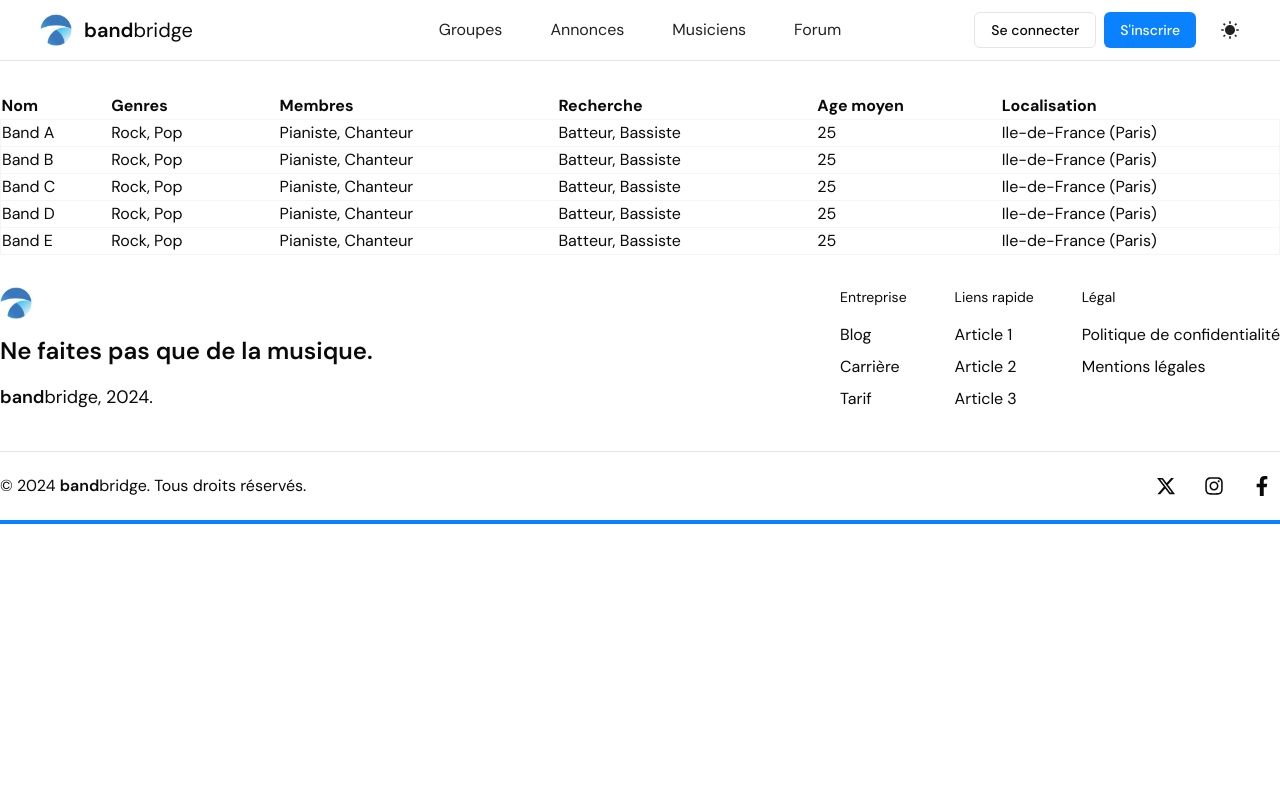
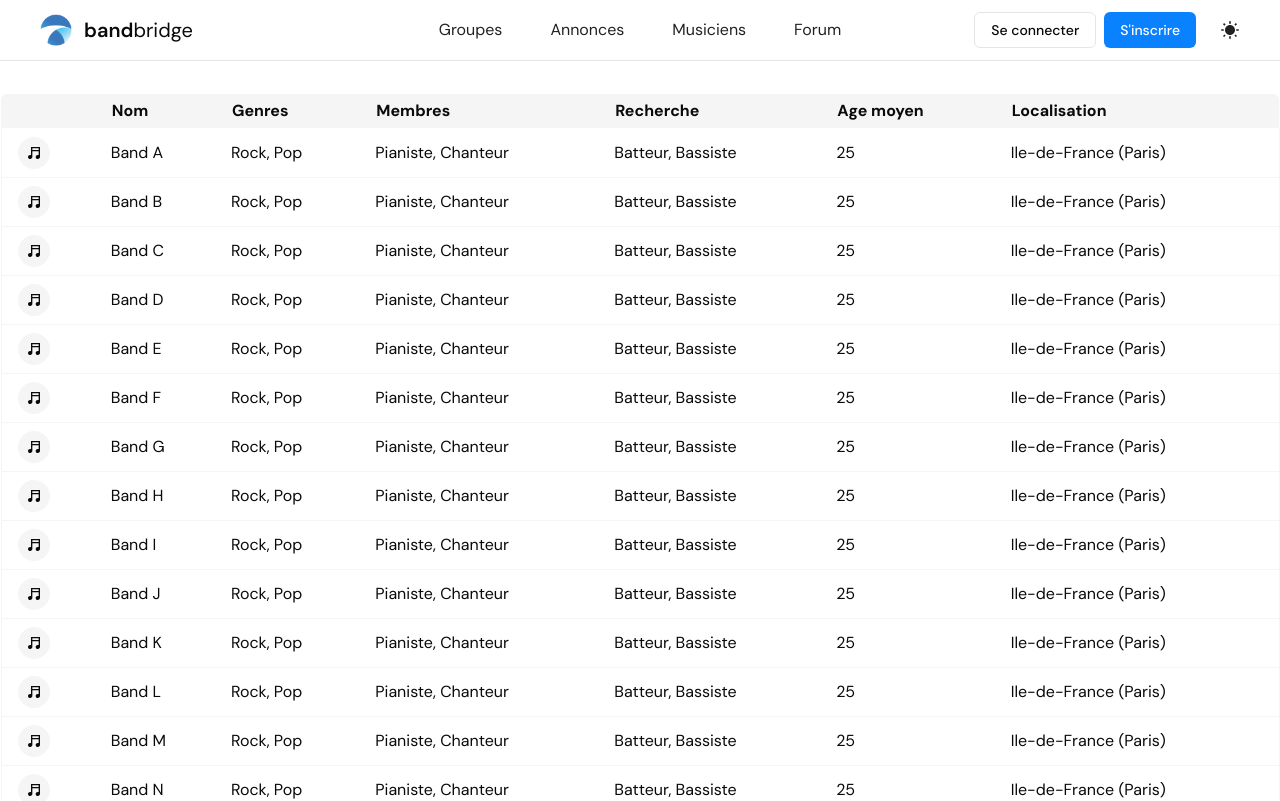
Before and after one commit to maxess3/bandbridge, a Next.js app in the folder client/: page /ads in a window 1280 px wide. Shown: the top 801 px of the page. Built offline with nearby package versions, Linux system fonts and the light colour scheme.

Commit message:
Update table

```diff
--- a/client/app/data.js
+++ b/client/app/data.js
@@ -1,5 +1,6 @@
 export const DATA = [
     {
+        bandImage: "image",
         bandName: "Band A",
         genres: ["Rock", "Pop"],
         bandSize: ["Pianiste", "Chanteur"],
@@ -8,6 +9,7 @@ export const DATA = [
         location: "Ile-de-France (Paris)",
     },
     {
+        bandImage: "image",
         bandName: "Band B",
         genres: ["Rock", "Pop"],
         bandSize: ["Pianiste", "Chanteur"],
@@ -16,6 +18,7 @@ export const DATA = [
         location: "Ile-de-France (Paris)",
     },
     {
+        bandImage: "image",
         bandName: "Band C",
         genres: ["Rock", "Pop"],
         bandSize: ["Pianiste", "Chanteur"],
@@ -24,6 +27,7 @@ export const DATA = [
         location: "Ile-de-France (Paris)",
     },
     {
+        bandImage: "image",
         bandName: "Band D",
         genres: ["Rock", "Pop"],
         bandSize: ["Pianiste", "Chanteur"],
@@ -32,6 +36,7 @@ export const DATA = [
         location: "Ile-de-France (Paris)",
     },
     {
+        bandImage: "image",
         bandName: "Band E",
         genres: ["Rock", "Pop"],
         bandSize: ["Pianiste", "Chanteur"],
@@ -39,4 +44,85 @@ export const DATA = [
         avgAge: 25,
         location: "Ile-de-France (Paris)",
     },
+    {
+        bandImage: "image",
+        bandName: "Band F",
+        genres: ["Rock", "Pop"],
+        bandSize: ["Pianiste", "Chanteur"],
+        neededMusicians: ["Batteur", "Bassiste"],
+        avgAge: 25,
+        location: "Ile-de-France (Paris)",
+    },
+    {
+        bandImage: "image",
+        bandName: "Band G",
+        genres: ["Rock", "Pop"],
+        bandSize: ["Pianiste", "Chanteur"],
+        neededMusicians: ["Batteur", "Bassiste"],
+        avgAge: 25,
+        location: "Ile-de-France (Paris)",
+    },
+    {
+        bandImage: "image",
+        bandName: "Band H",
+        genres: ["Rock", "Pop"],
+        bandSize: ["Pianiste", "Chanteur"],
+        neededMusicians: ["Batteur", "Bassiste"],
+        avgAge: 25,
+        location: "Ile-de-France (Paris)",
+    },
+    {
+        bandImage: "image",
+        bandName: "Band I",
+        genres: ["Rock", "Pop"],
+        bandSize: ["Pianiste", "Chanteur"],
+        neededMusicians: ["Batteur", "Bassiste"],
+        avgAge: 25,
+        location: "Ile-de-France (Paris)",
+    },
+    {
+        bandImage: "image",
+        bandName: "Band J",
+        genres: ["Rock", "Pop"],
+        bandSize: ["Pianiste", "Chanteur"],
+        neededMusicians: ["Batteur", "Bassiste"],
+        avgAge: 25,
+        location: "Ile-de-France (Paris)",
+    },
+    {
+        bandImage: "image",
+        bandName: "Band K",
+        genres: ["Rock", "Pop"],
+        bandSize: ["Pianiste", "Chanteur"],
+        neededMusicians: ["Batteur", "Bassiste"],
+        avgAge: 25,
+        location: "Ile-de-France (Paris)",
+    },
+    {
+        bandImage: "image",
+        bandName: "Band L",
+        genres: ["Rock", "Pop"],
+        bandSize: ["Pianiste", "Chanteur"],
+        neededMusicians: ["Batteur", "Bassiste"],
+        avgAge: 25,
+        location: "Ile-de-France (Paris)",
+    },
+    {
+        bandImage: "image",
+        bandName: "Band M",
+        genres: ["Rock", "Pop"],
+        bandSize: ["Pianiste", "Chanteur"],
+        neededMusicians: ["Batteur", "Bassiste"],
+        avgAge: 25,
+        location: "Ile-de-France (Paris)",
+    },
+    {
+        bandImage: "image",
+        bandName: "Band N",
+        genres: ["Rock", "Pop"],
+        bandSize: ["Pianiste", "Chanteur"],
+        neededMusicians: ["Batteur", "Bassiste"],
+        avgAge: 25,
+        location: "Ile-de-France (Paris)",
+    },
 ]
--- a/client/app/globals.css
+++ b/client/app/globals.css
@@ -35,9 +35,9 @@ body {
     --radius: 0.5rem;
   }
   .dark {
-    --background: 195 100% 6%;
+    --background: 0 0% 5%;
     --foreground: 0 0% 98%;
-    --card: 195 100% 6%;
+    --card: 0 0% 5%;
     --card-foreground: 0 0% 98%;
     --popover: 0 0% 3.9%;
     --popover-foreground: 0 0% 98%;
--- a/client/app/layout.tsx
+++ b/client/app/layout.tsx
@@ -28,10 +28,12 @@ export default function RootLayout({
 }>) {
   return (
     <html lang="fr" suppressHydrationWarning>
-      <body className={`${DM.className} antialiased`}>
+      <body
+        className={`${DM.className} antialiased min-h-screen flex flex-col`}
+      >
         <Providers>
           <Navbar />
-          <main className="container mx-auto">{children}</main>
+          <main className="container mx-auto flex-grow">{children}</main>
           <Footer />
         </Providers>
       </body>
--- a/client/components/BandTable.tsx
+++ b/client/components/BandTable.tsx
@@ -3,6 +3,8 @@
 import { DATA } from "../app/data";
 
 import { useState } from "react";
+
+import { IoMdMusicalNotes } from "react-icons/io";
 
 import {
   createColumnHelper,
@@ -12,6 +14,7 @@ import {
 } from "@tanstack/react-table";
 
 type Ads = {
+  bandImage: string;
   bandName: string | null;
   genres: string[];
   bandSize: string[];
@@ -23,6 +26,14 @@ type Ads = {
 const columnHelper = createColumnHelper<Ads>();
 
 const columns = [
+  columnHelper.accessor("bandImage", {
+    header: () => "",
+    cell: (info) => (
+      <div className="w-8 h-8 bg-secondary rounded-full flex items-center justify-center">
+        <IoMdMusicalNotes className="text-md" />
+      </div>
+    ),
+  }),
   columnHelper.accessor("bandName", {
     header: () => "Nom",
     cell: (info) => info.getValue(),
@@ -61,11 +72,11 @@ export default function BandTable() {
     <table className="w-full text-left">
       <thead>
         {table.getHeaderGroups().map((headerGroup) => (
-          <tr key={headerGroup.id}>
+          <tr key={headerGroup.id} className="bg-secondary">
             {headerGroup.headers.map((header) => (
               <th
                 key={header.id}
-                className="[&:not(:first-child):not(:last-child)]:px-3"
+                className="[&:not(:first-child):not(:last-child)]:px-3 [&:first-child]:rounded-tl-md [&:last-child]:rounded-tr-md py-1 px-4 border-2 border-transparent"
               >
                 {flexRender(
                   header.column.columnDef.header,
@@ -82,7 +93,7 @@ export default function BandTable() {
             {row.getVisibleCells().map((cell) => (
               <td
                 key={cell.id}
-                className="[&:not(:first-child):not(:last-child)]:px-3"
+                className="[&:not(:first-child):not(:last-child)]:px-3 py-2 px-4"
               >
                 {flexRender(cell.column.columnDef.cell, cell.getContext())}
               </td>
--- a/client/components/Footer.tsx
+++ b/client/components/Footer.tsx
@@ -7,8 +7,8 @@ import { FaInstagram, FaXTwitter } from "react-icons/fa6";
 
 function Footer() {
   return (
-    <footer>
-      <div className="flex justify-center">
+    <footer className="mt-12">
+      <div className="flex justify-center px-10">
         <div className="container">
           <div className="flex justify-between w-full border-b pb-10">
             <div>
@@ -21,17 +21,17 @@ function Footer() {
                 />
                 <h2 className="text-2xl">
                   <span className="font-semibold">
-                    Ne faites pas que de la musique.
+                    De la chambre à la scène.
                   </span>
                 </h2>
                 <p className="text-lg">
-                  <span className="font-semibold">band</span>bridge, 2024.
+                  <span className="font-semibold">band</span>bridge, 2025.
                 </p>
               </div>
             </div>
             <div className="flex gap-x-12">
               <div className="space-y-4">
-                <h2 className="text-sm">Entreprise</h2>
+                <h2 className="text-sm opacity-80">Entreprise</h2>
                 <ul className="space-y-2">
                   <li>
                     <Link href={"/signin"}>Blog</Link>
@@ -45,7 +45,7 @@ function Footer() {
                 </ul>
               </div>
               <div className="space-y-4">
-                <h2 className="text-sm">Liens rapide</h2>
+                <h2 className="text-sm opacity-90">Liens rapide</h2>
                 <ul className="space-y-2">
                   <li>
                     <Link href={"/signin"}>Article 1</Link>
@@ -59,7 +59,7 @@ function Footer() {
                 </ul>
               </div>
               <div className="space-y-4">
-                <h2 className="text-sm">Légal</h2>
+                <h2 className="text-sm opacity-90">Légal</h2>
                 <ul className="space-y-2">
                   <li>
                     <Link href={"/signin"}>Politique de confidentialité</Link>
@@ -67,13 +67,16 @@ function Footer() {
                   <li>
                     <Link href={"/signin"}>Mentions légales</Link>
                   </li>
+                  <li>
+                    <Link href={"/signin"}>Contact</Link>
+                  </li>
                 </ul>
               </div>
             </div>
           </div>
           <div className="py-4 flex justify-between items-center">
             <div>
-              © 2024 <span className="font-semibold">band</span>bridge. Tous
+              © 2025 <span className="font-semibold">band</span>bridge. Tous
               droits réservés.{" "}
             </div>
             <div className="flex space-x-3">
--- a/client/components/navbar.tsx
+++ b/client/components/navbar.tsx
@@ -8,8 +8,8 @@ function Navbar() {
   return (
     <div>
       <nav className="font-host-grotesk flex items-center justify-center w-full py-3 border-b px-10">
-        <div className="container flex justify-center items-center">
-          <div className="w-4/12 flex items-center gap-x-3">
+        <div className="container flex justify-between items-center">
+          <div className="xl:w-[280px] lg:w-auto flex items-center gap-x-3">
             <Image
               src="/bandbridge.png"
               alt="bandbridge logo"
@@ -20,7 +20,7 @@ function Navbar() {
               <span className="font-semibold">band</span>bridge
             </Link>
           </div>
-          <div className="w-4/12">
+          <div>
             <ul className="flex justify-center items-center gap-x-12 font-normal">
               <Link
                 href={"/contact"}
@@ -48,7 +48,7 @@ function Navbar() {
               </Link>
             </ul>
           </div>
-          <div className="w-4/12 flex justify-end gap-x-6">
+          <div className="xl:w-[280px] lg:w-auto flex justify-end gap-x-6">
             <div className="flex gap-x-2">
               <Link
                 className="hover:bg-accent border justify-center text-sm px-4 py-2 h-9 rounded-md inline-flex items-center font-medium"
```
